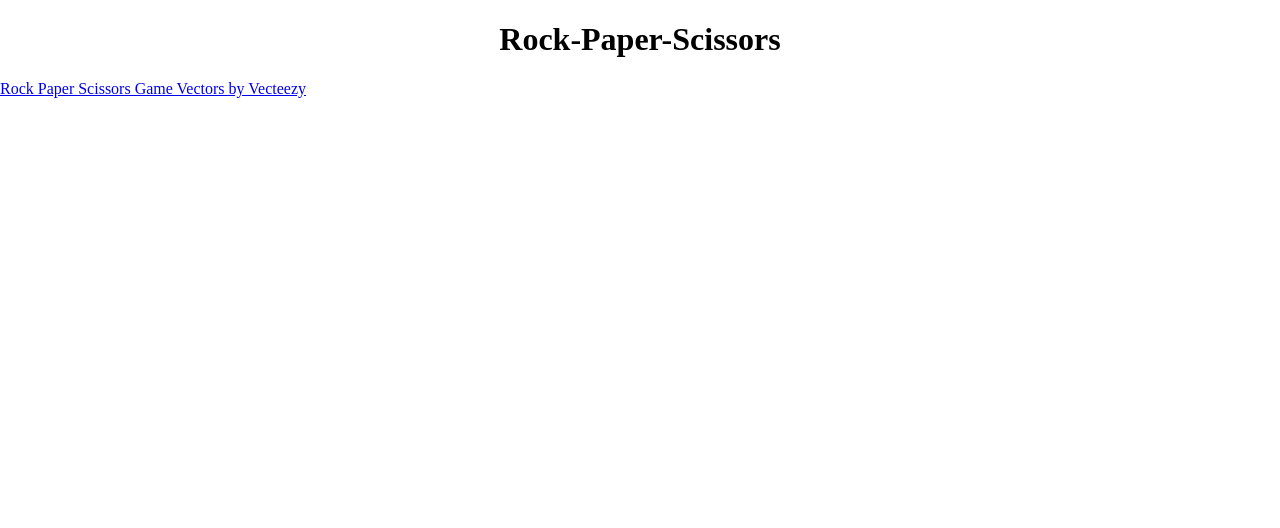
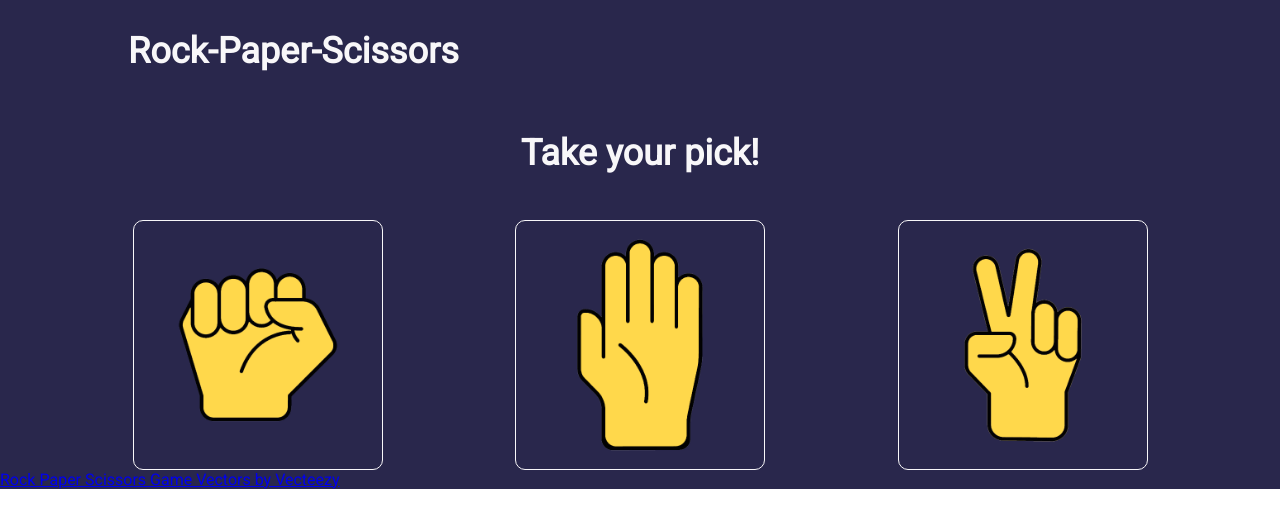
Before and after one commit to ultimessing/JSRPS, a website with bundled scripts: page index.html in a window 1280 px wide. Built offline with nearby package versions, Linux system fonts and the light colour scheme.

Commit message:
add centered buttons with no functionality

```diff
--- a/index.html
+++ b/index.html
@@ -1,20 +1,40 @@
 <!DOCTYPE html>
 <html lang="en">
     <head>
+        <link
+            href="http://fonts.googleapis.com/css?family=Roboto"
+            rel="stylesheet"
+            type="text/css"
+        />
         <link rel="stylesheet" href="styles.css" />
-    <meta charset="UTF-8">
-    <meta name="viewport" content="width=device-width, initial-scale=1.0">
+        <meta charset="UTF-8" />
+        <meta name="viewport" content="width=device-width, initial-scale=1.0" />
         <script src="RPS.js" defer></script>
         <title>Document</title>
     </head>
     <body>
         <div class="bigHolder">
-        <header>
-        </header>
-        <div id="firstDiv" class="centerText">
+            <div>
+                <nav id="firstDiv" class="navBar">
                     <h1>Rock-Paper-Scissors</h1>
+                </nav>
             </div>
-        <a href="https://www.vecteezy.com/free-vector/rock-paper-scissors-game">Rock Paper Scissors Game Vectors by Vecteezy</a>
+            <div class="bigTitle">
+                <h2>Take your pick!</h2>
+            </div>
+            <div class="buttonHolder">
+                <button class="pickItem1">
+                </button>
+                <button class="pickItem2">
+                </button>
+                <button class="pickItem3">
+                </button>
+            </div>
+
+            <a
+                href="https://www.vecteezy.com/free-vector/rock-paper-scissors-game"
+                >Rock Paper Scissors Game Vectors by Vecteezy</a
+            >
         </div>
     </body>
 </html>
--- a/styles.css
+++ b/styles.css
@@ -1,15 +1,70 @@
-.centerText {
+.bigHolder {
+    display: flex;
+    flex-direction: column;
+    min-width: 320px;
+    background-color: #29274c;
+    color: #f8f7f9;
+}
+
+header {
+    display: flex;
+    justify-content: flex-start;
+}
+
+.navBar {
+    display: flex;
+    justify-content: flex-start;
+    padding-left: 10%;
+    font-size: 1.5em;
+}
+
+.bigTitle {
     display: flex;
     justify-content: center;
-    /* text-align: center; */
+    font-size: 1.5em;
 }
 
-.flexcont {
-    display:flex;
-    justify-content: center;
-    align-items: center;
-    background-color: aqua;
+.buttonHolder {
+    display: flex;
+    justify-content: space-evenly;
+    flex: 1;
+    flex-wrap: wrap;
+    gap: 1em;
+    margin-top: 1em;
+    margin-left: 1em;
+    margin-right: 1em;
 }
+
+.buttonHolder button {
+    border: 1px solid #f8f7f9;
+    border-radius: 10px;
+    flex-basis: 1;
+    width: 250px;
+    height: 250px;
+    align-items: start;
+    justify-content: start;
+}
+
+.buttonHolder img {
+    align-self: center;
+}
+
+.pickItem1 {
+    background: url("Images/rock.png");
+    background-size:contain;
+}
+.pickItem2 {
+    background: url("Images/paper.png");
+    background-size:contain;
+}
+.pickItem3 {
+    background: url("Images/scissors.png");
+    background-size:contain;
+}
+
 body {
-    margin:0;
+    margin: 0;
+    display: flex;
+    flex-direction: column;
+    font-family: "Roboto", sans-serif;
 }
```
Also changed, not shown: Images/paper.png (added), Images/rock.png (added), Images/scissors.png (added). Lines whose indentation alone changed are shown as unchanged.
